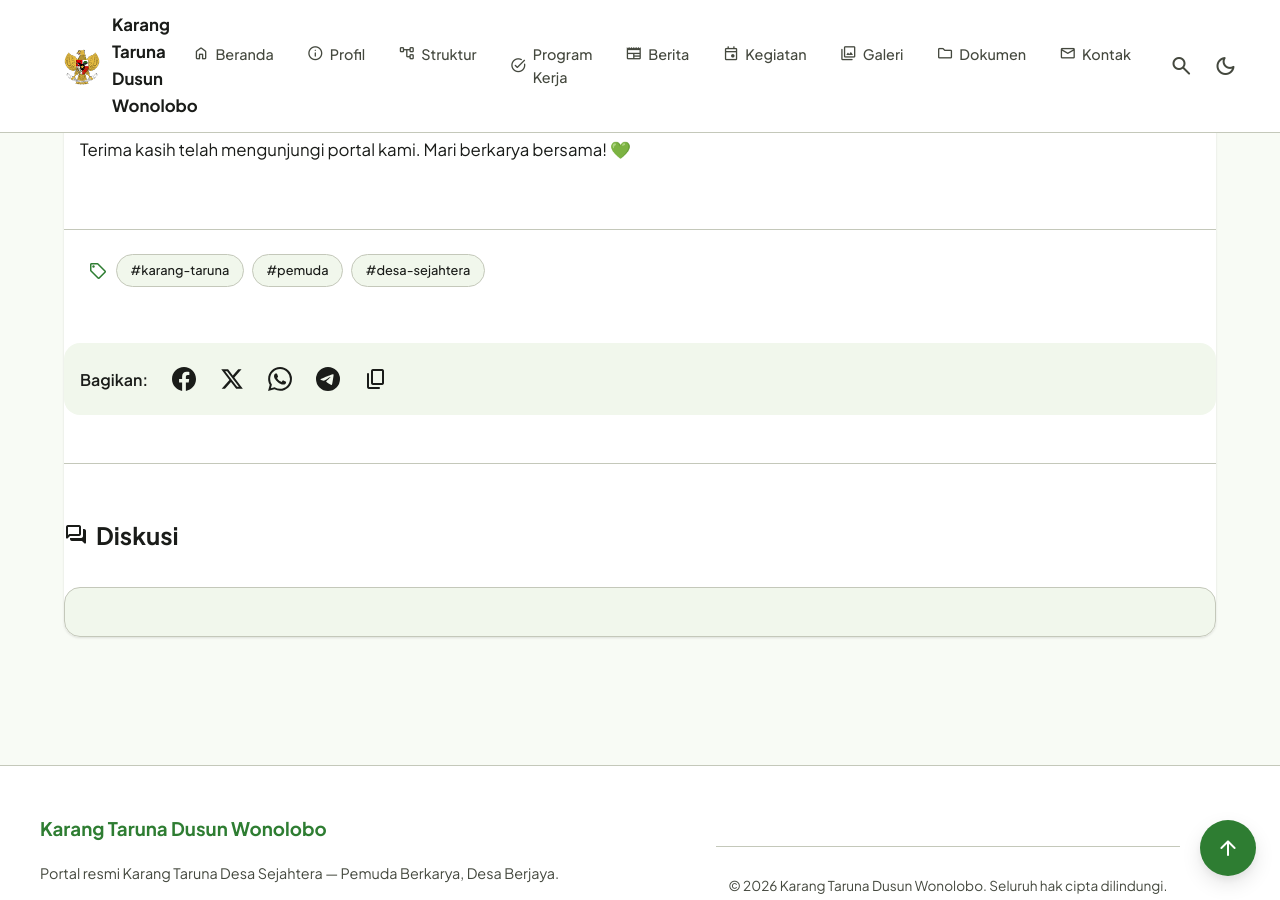
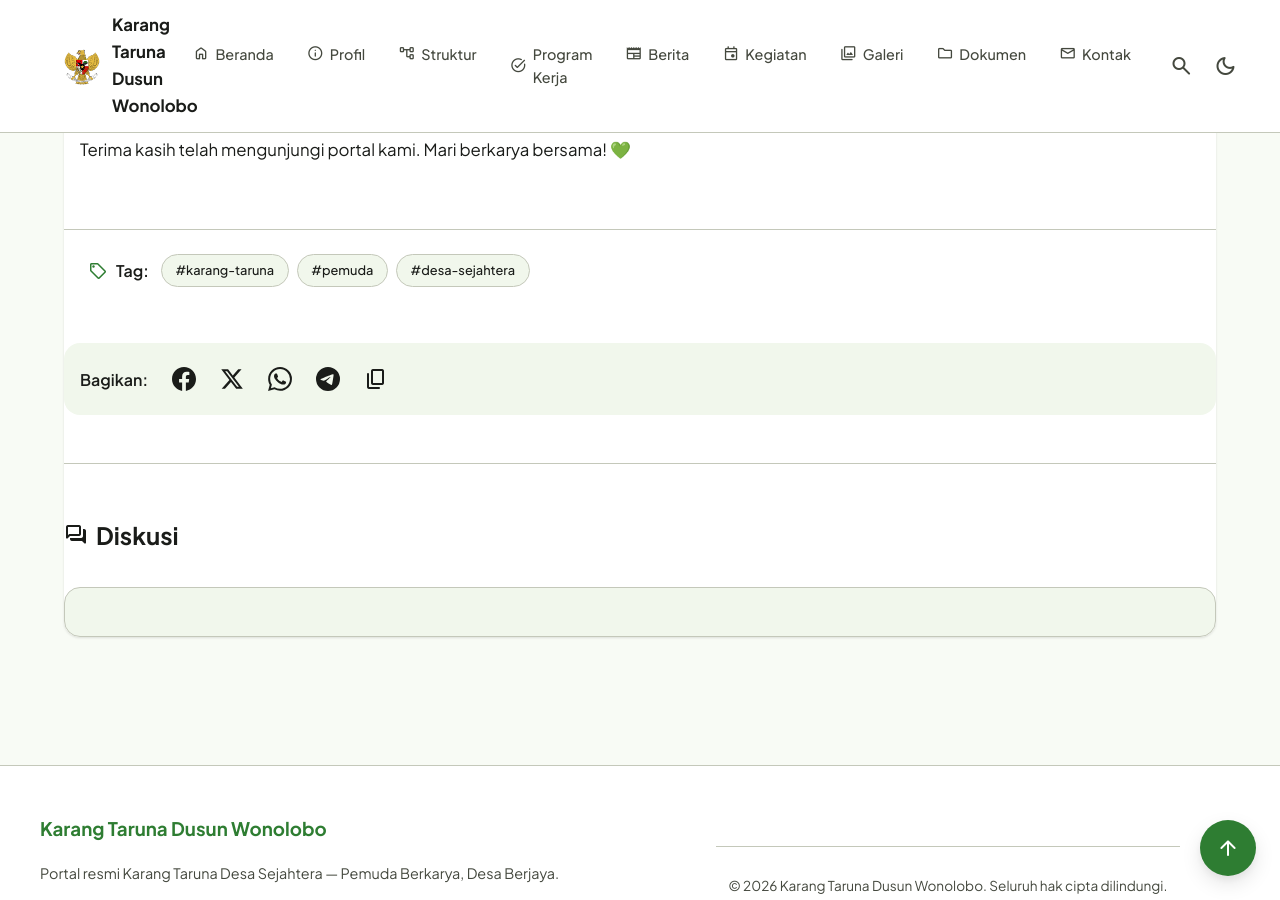
Before and after one commit to greenblog-dev/greenblog-dev.github.io, a Jekyll site: the page built from _posts/2026-06-30-selamat-datang.md, in a window 1280 px wide and 900 px high, scrolled down 3202 px. Built offline with Jekyll 4.4.1, drawn with Linux system fonts in a browser that asks for light colours; comment, search, counter and statistics services are not loaded.

Commit message:
Update post.html

```diff
--- a/_layouts/post.html
+++ b/_layouts/post.html
@@ -13,14 +13,17 @@
     <div class="post-meta-container">
 
 
-<!-- Kategori chips -->
+<!-- 🔥 KATEGORI (FIXED) -->
 {% if page.categories.size > 0 %}
   <div class="post-categories">
     {% for cat in page.categories %}
-      <a href="{{ '/kategori/?c=' | append: cat | slugify | relative_url }}" class="md3-chip">{{ cat }}</a>
+      {% assign cat_slug = cat | slugify %}
+      <a href="{{ '/kategori/?c=' | append: cat_slug | relative_url }}" class="md3-chip">{{ cat }}</a>
     {% endfor %}
   </div>
 {% endif %}
+
+
 
       <h1 class="post-title" itemprop="headline">{{ page.title }}</h1>
 
@@ -42,12 +45,14 @@
   </div>
 
 
-<!-- Tag chips -->
-{% if page.tags.size > 0 %}
+<!-- 🔥 TAGS (FIXED) -->
+{% if page.tags and page.tags.size > 0 %}
   <footer class="post-tags">
     <span class="material-symbols-rounded">sell</span>
+    <span class="tags-label">Tag:</span>
     {% for tag in page.tags %}
-      <a href="{{ '/tags/?t=' | append: tag | slugify | relative_url }}" class="md3-chip">#{{ tag }}</a>
+      {% assign tag_slug = tag | slugify %}
+      <a href="{{ '/tags/?t=' | append: tag_slug | relative_url }}" class="md3-chip">#{{ tag }}</a>
     {% endfor %}
   </footer>
 {% endif %}
```
